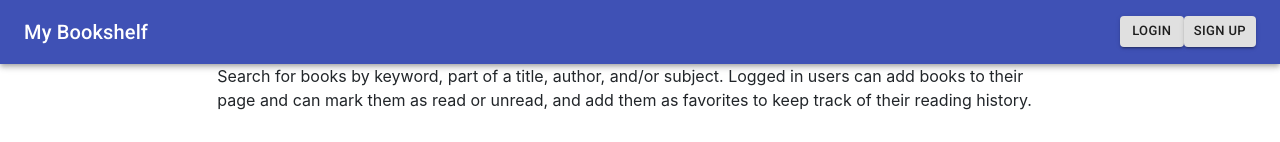
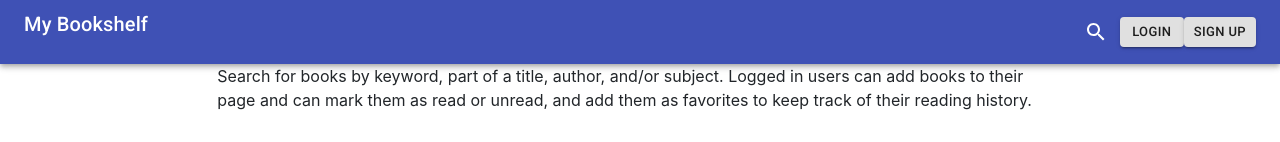
Before and after one commit to Kaleighspurio/Book-App, a React (Create React App) app in the folder client/: page / in a window 1280 px wide. Shown: the top 142 px of the page. Built offline with nearby package versions, Linux system fonts and the light colour scheme; no server answers.

Commit message:
started building login and signup components and added conditional rendering for them

```diff
--- a/client/src/App.js
+++ b/client/src/App.js
@@ -7,9 +7,10 @@ import {
 } from 'react-router-dom';
 import { AuthProvider, AuthContext } from './AuthContext';
 import Home from './pages/Home';
-// import Signup from "./pages/Signup";
-// import Login from "./pages/OldPages/Login";
-// import Members from "./pages/Members";
+import Signup from "./components/Signup/Signup";
+import Login from "./components/Login/Login";
+import Navbar from './components/Navbar/Navbar';
+
 
 // Even though this is the App.js file, in the end we are not exactly exporting
 // the App component.  We actually set up the app component to implement our react
@@ -37,14 +38,20 @@ function App() {
   );
 
   return (
+    <>
     <Router>
       {/* <Switch> */}
+      <Switch>
       <Route exact path="/" component={Home} />
+      <Route exact path='/login' compontent={Login} />
+      <Route exact path='/signup' compontent={Signup} />
       {/* <Route exact path="/login" render={props => <Login {...props} />} />
         <Route exact path="/signup" render={props => <Signup {...props} />} />
         <PrivateRoute exact path="/members" component={Members} />
       </Switch> */}
+      </Switch>
     </Router>
+    </>
   );
 }
 
--- /dev/null
+++ b/client/src/components/Login/Login.js
@@ -0,0 +1,10 @@
+import React from 'react';
+import Navbar from '../Navbar/Navbar';
+
+export default function Login() {
+    return (
+        <>
+            LOGIN PAGE
+        </>
+    )
+}
--- a/client/src/components/Navbar/Navbar.js
+++ b/client/src/components/Navbar/Navbar.js
@@ -4,8 +4,12 @@ import Toolbar from '@material-ui/core/Toolbar';
 import Typography from '@material-ui/core/Typography';
 import Button from '@material-ui/core/Button';
 import Grid from '@material-ui/core/Grid';
+import SearchIcon from '@material-ui/icons/Search';
+import IconButton from '@material-ui/core/IconButton';
 
-export default function Navbar() {
+
+
+export default function Navbar({ setRender }) {
   return (
     <>
       <div>
@@ -16,10 +20,21 @@ export default function Navbar() {
                 <Typography variant="h6">My Bookshelf</Typography>
               </Grid>
               <Grid item>
-                <Button size="small" variant="contained">
+                <IconButton aria-label="search" color="inherit" onClick={() => setRender('search')} >
+                  <SearchIcon />
+                </IconButton>
+                <Button
+                  size="small"
+                  variant="contained"
+                  onClick={() => setRender('login')}
+                >
                   Login
                 </Button>
-                <Button size="small" variant="contained">
+                <Button
+                  size="small"
+                  variant="contained"
+                  onClick={() => setRender('signup')}
+                >
                   Sign up
                 </Button>
               </Grid>
--- /dev/null
+++ b/client/src/components/Signup/Signup.js
@@ -0,0 +1,9 @@
+import React from 'react';
+
+export default function Signup() {
+    return (
+        <>
+            Signup page
+        </>
+    )
+}
--- a/client/src/pages/Home.js
+++ b/client/src/pages/Home.js
@@ -1,13 +1,16 @@
 import React, { useState } from 'react';
 import axios from 'axios';
-import Nav from '../components/Navbar/Navbar';
+import Navbar from '../components/Navbar/Navbar';
 import Search from '../components/Search/Search';
 import BookCard from '../components/BookCard/BookCard';
 import Grid from '@material-ui/core/Grid';
+import Login from '../components/Login/Login';
+import Signup from '../components/Signup/Signup';
 
 export default function Home() {
   const [search, setSearch] = useState({});
   const [searchResults, setSearchResults] = useState();
+  const [render, setRender] = useState('search')
 
   const handleInputChange = (event) => {
     const { name, value } = event.target;
@@ -56,8 +59,10 @@ export default function Home() {
 
   return (
     <>
-      <Nav />
+      <Navbar setRender={setRender} />
       <div>
+        { render === 'search' ?
+        <>
         <Grid container justify="center" spacing={3}>
           <Grid item xs={10} sm={8} md={8}>
             <p>
@@ -83,6 +88,7 @@ export default function Home() {
               ))
             : null}
         </Grid>
+        </> : render === 'login' ? <Login /> : <Signup /> }
       </div>
     </>
   );
```
